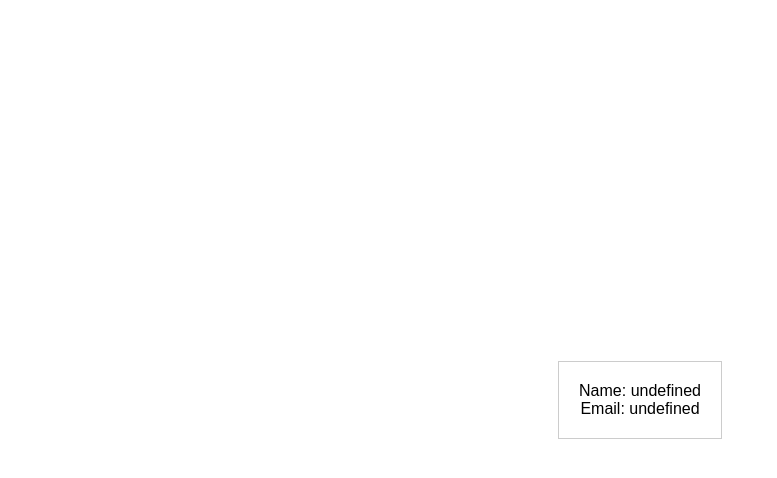
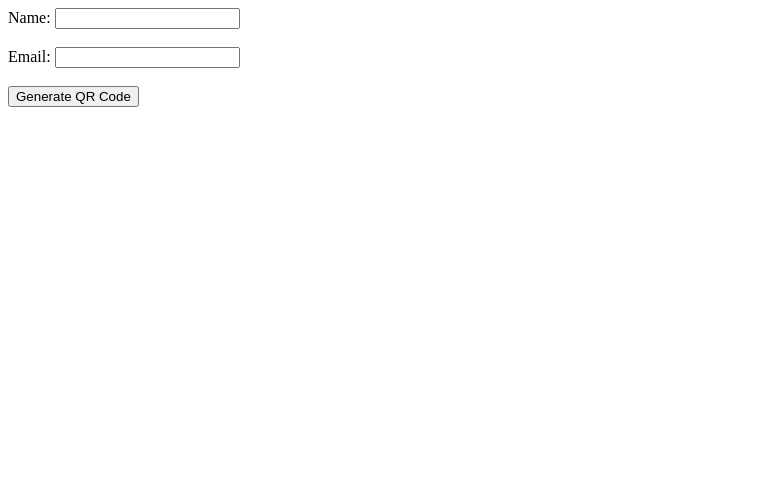
Before and after one commit to Ilakiancs/qr-digital-V-card, a plain HTML site: page index.html in a window 1280 px wide. Shown: the whole page, without its empty margins (0-777 px from the left). Drawn offline with Linux system fonts and the light colour scheme.

Commit message:
Update index.html

```diff
--- a/index.html
+++ b/index.html
@@ -3,44 +3,20 @@
 <head>
     <meta charset="UTF-8">
     <meta name="viewport" content="width=device-width, initial-scale=1.0">
-    <title>Digital Visiting Card</title>
-    <style>
-        body {
-            font-family: Arial, sans-serif;
-            display: flex;
-            flex-direction: column;
-            align-items: center;
-            justify-content: center;
-            height: 100vh;
-            margin: 0;
-        }
-        .card {
-            border: 1px solid #ccc;
-            padding: 20px;
-            text-align: center;
-        }
-    </style>
+    <title>QR Code Generator</title>
+    <script src="https://cdn.jsdelivr.net/npm/qrcode@1.4.4/qrcode.min.js"></script>
 </head>
 <body>
-    <div class="card" id="card"></div>
+    <label for="name">Name:</label>
+    <input type="text" id="name" name="name"><br><br>
 
-    <script>
-        function getQueryParams() {
-            var params = {};
-            var queryString = window.location.search.substring(1);
-            var queryArray = queryString.split('&');
-            queryArray.forEach(function(param) {
-                var pair = param.split('=');
-                params[pair[0]] = decodeURIComponent(pair[1]);
-            });
-            return params;
-        }
+    <label for="email">Email:</label>
+    <input type="email" id="email" name="email"><br><br>
 
-        window.onload = function() {
-            var params = getQueryParams();
-            var cardContent = `Name: ${params.name}<br>Email: ${params.email}`;
-            document.getElementById('card').innerHTML = cardContent;
-        }
-    </script>
+    <button onclick="generateQRCode()">Generate QR Code</button><br><br>
+
+    <div id="qrcode"></div>
+
+    <script src="script.js"></script>
 </body>
 </html>
```
